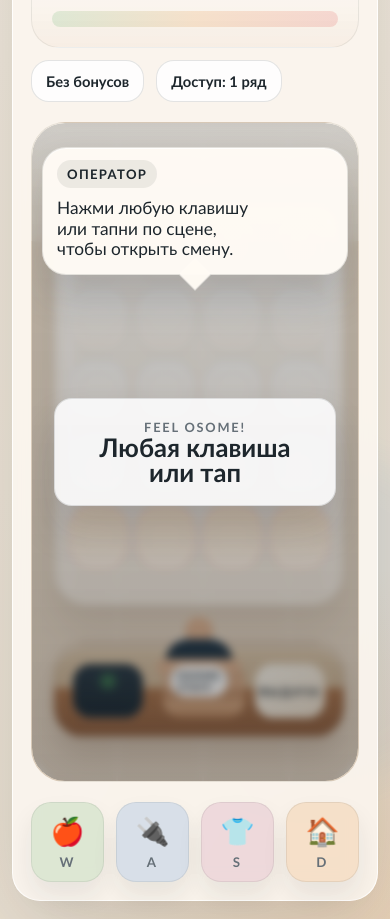
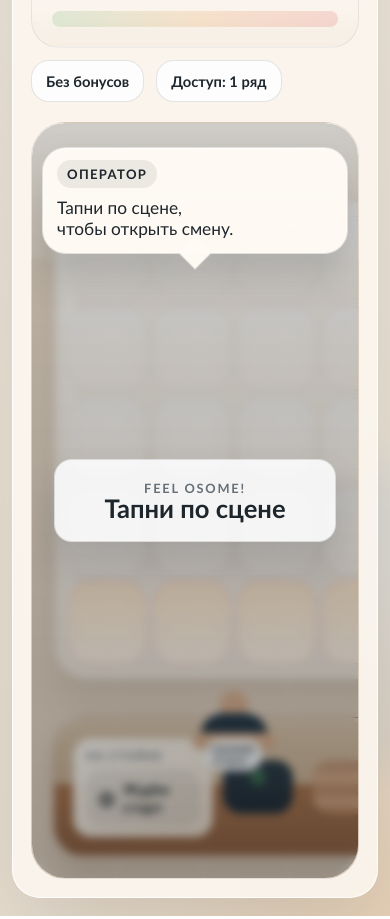
Before and after one commit to ilyamirin/osome, a website: page index.html in a window 390 px wide. Shown: the part 380-1299 px from the top of the page. Drawn offline with Linux system fonts and the light colour scheme.

Commit message:
Switch order matching to tap interactions

```diff
--- a/game.js
+++ b/game.js
@@ -1,8 +1,8 @@
 const ORDER_TYPES = {
-  food: { key: "W", code: "KeyW", icon: "🍎", label: "Еда", className: "food" },
-  tech: { key: "A", code: "KeyA", icon: "🔌", label: "Электроника", className: "tech" },
-  wear: { key: "S", code: "KeyS", icon: "👕", label: "Одежда", className: "wear" },
-  home: { key: "D", code: "KeyD", icon: "🏠", label: "Дом", className: "home" },
+  food: { icon: "🍎", label: "Еда", className: "food" },
+  tech: { icon: "🔌", label: "Электроника", className: "tech" },
+  wear: { icon: "👕", label: "Одежда", className: "wear" },
+  home: { icon: "🏠", label: "Дом", className: "home" },
 };
 
 const PHASES = [
@@ -54,6 +54,10 @@ const DOM = {
   sceneDialogue: document.querySelector("#scene-dialogue"),
   sceneDialogueLabel: document.querySelector("#scene-dialogue-label"),
   sceneDialogueText: document.querySelector("#scene-dialogue-text"),
+  activeOrder: document.querySelector("#active-order"),
+  activeOrderBadge: document.querySelector("#active-order-badge"),
+  activeOrderIcon: document.querySelector("#active-order-icon"),
+  activeOrderName: document.querySelector("#active-order-name"),
   overlay: document.querySelector("#game-over-overlay"),
   resultScore: document.querySelector("#result-score"),
   resultServed: document.querySelector("#result-served"),
@@ -61,7 +65,6 @@ const DOM = {
   resultTime: document.querySelector("#result-time"),
   musicToggle: document.querySelector("#music-toggle"),
   toastStack: document.querySelector("#toast-stack"),
-  controlButtons: [...document.querySelectorAll(".control-button")],
 };
 
 const boardCells = [];
@@ -94,6 +97,7 @@ const state = {
   quarrelSpreadAt: 0,
   quarrelCells: [],
   rushUntil: 0,
+  currentOrder: null,
   activeSpeakerId: null,
   activeSpeechText: "",
   activeSpeechLabel: "",
@@ -156,6 +160,7 @@ function resetRoundState() {
   state.quarrelSpreadAt = 0;
   state.quarrelCells = [];
   state.rushUntil = 0;
+  state.currentOrder = getRandomOrder();
   state.activeSpeakerId = null;
   state.activeSpeechText = "";
   state.activeSpeechLabel = "";
@@ -192,8 +197,9 @@ function setStandby() {
   state.quarrelSpreadAt = 0;
   state.quarrelCells = [];
   state.rushUntil = 0;
+  state.currentOrder = null;
   state.activeSpeakerId = null;
-  state.activeSpeechText = "Нажми любую клавишу или тапни по сцене, чтобы открыть смену.";
+  state.activeSpeechText = "Тапни по сцене, чтобы открыть смену.";
   state.activeSpeechLabel = "Оператор";
   state.speechSwitchAt = 0;
   state.lastFrame = 0;
@@ -312,37 +318,39 @@ function isQuarrelCell(row, col) {
   return state.quarrelCells.some((cell) => cell.row === row && cell.col === col);
 }
 
-function serviceInput(order) {
+function handleCellTap(row, col) {
   if (!state.running) {
     return;
   }
 
-  pressButton(order);
-
-  const accessible = getAccessibleClients();
-  const quarrelTarget = accessible.find(({ row, col }) => isQuarrelCell(row, col));
-  if (quarrelTarget) {
-    serveClient(quarrelTarget.row, quarrelTarget.col, true);
+  const client = state.board[row]?.[col];
+  if (!client) {
     return;
   }
 
-  const match = accessible.find(({ client }) => client.type === order);
-  if (match) {
-    serveClient(match.row, match.col, false);
+  if (isQuarrelCell(row, col)) {
+    serveClient(row, col, true);
     return;
   }
 
-  registerMiss();
+  if (client.type === state.currentOrder) {
+    serveClient(row, col, false);
+    return;
+  }
+
+  registerMiss(client, row, col);
 }
 
-function registerMiss() {
+function registerMiss(targetClient, row, col) {
   const now = performance.now();
-  const accessible = getAccessibleClients();
-  if (accessible.length > 0) {
-    accessible[0].client.angryUntil = now + 900;
-    state.activeSpeakerId = accessible[0].client.id;
+  const fallback = getAccessibleClients()[0] || null;
+  const selected = targetClient ? { client: targetClient, row, col } : fallback;
+
+  if (selected) {
+    selected.client.angryUntil = now + 900;
+    state.activeSpeakerId = selected.client.id;
     state.activeSpeechText = sample(CUSTOMER_QUOTES.angry);
-    state.activeSpeechLabel = getSpeechLabel(accessible[0].row, accessible[0].col, true, false);
+    state.activeSpeechLabel = getSpeechLabel(selected.row, selected.col, true, false);
     state.speechSwitchAt = now + 2_000;
   }
 
@@ -395,6 +403,7 @@ function serveClient(row, col, fromQuarrel) {
 
   state.score += points;
   state.slowdowns.push(now + 3_000);
+  state.currentOrder = getRandomOrder();
 
   if (state.combo >= 5 && now >= state.flowUntil) {
     state.flowUntil = now + 10_000;
@@ -646,6 +655,7 @@ function render() {
   DOM.queuePill.textContent = `Доступ: ${state.accessRows} ${pluralRows(state.accessRows)}`;
   DOM.sceneDialogueLabel.textContent = state.activeSpeechLabel || "Оператор";
   DOM.sceneDialogueText.textContent = state.activeSpeechText || "";
+  renderActiveOrder();
 
   const statuses = [];
   if (now < state.flowUntil) {
@@ -667,6 +677,9 @@ function render() {
     cell.className = "cell";
     if (row < state.accessRows) {
       cell.classList.add("accessible");
+    }
+    if (client) {
+      cell.classList.add("has-customer");
     }
     if (isQuarrelCell(row, col)) {
       cell.classList.add("quarrel");
@@ -702,7 +715,7 @@ function render() {
         </div>
         <div class="order-badge ${type.className}">
           <span>${type.icon}</span>
-          <span>${type.key}</span>
+          <span>${type.label}</span>
         </div>
       </div>
     `;
@@ -764,7 +777,7 @@ function updateActiveSpeech(now) {
   if (state.awaitingStart) {
     state.activeSpeakerId = null;
     state.activeSpeechLabel = "Оператор";
-    state.activeSpeechText = "Нажми любую клавишу или тапни по сцене, чтобы открыть смену.";
+    state.activeSpeechText = "Тапни по сцене, чтобы открыть смену.";
     return;
   }
 
@@ -869,6 +882,22 @@ function renderToasts() {
     .join("");
 }
 
+function renderActiveOrder() {
+  if (!state.currentOrder) {
+    DOM.activeOrder.dataset.order = "idle";
+    DOM.activeOrderBadge.className = "active-order-badge";
+    DOM.activeOrderIcon.textContent = "◎";
+    DOM.activeOrderName.textContent = "Ждём старт";
+    return;
+  }
+
+  const order = ORDER_TYPES[state.currentOrder];
+  DOM.activeOrder.dataset.order = state.currentOrder;
+  DOM.activeOrderBadge.className = `active-order-badge ${order.className}`;
+  DOM.activeOrderIcon.textContent = order.icon;
+  DOM.activeOrderName.textContent = order.label;
+}
+
 function formatNumber(value) {
   return new Intl.NumberFormat("ru-RU").format(value);
 }
@@ -888,15 +917,6 @@ function pluralRows(value) {
     return "ряда";
   }
   return "рядов";
-}
-
-function pressButton(order) {
-  const button = DOM.controlButtons.find((item) => item.dataset.order === order);
-  if (!button) {
-    return;
-  }
-  button.classList.add("is-pressed");
-  window.setTimeout(() => button.classList.remove("is-pressed"), 120);
 }
 
 function sample(items) {
@@ -996,32 +1016,20 @@ function handleSceneTap(event) {
   if (event.target.closest(".sound-toggle")) {
     return;
   }
-  if (event.target.closest(".control-button")) {
-    return;
-  }
   if (state.awaitingStart && DOM.overlay.classList.contains("hidden")) {
     startGame();
   }
 }
 
-function onKeyDown(event) {
-  if (state.awaitingStart && DOM.overlay.classList.contains("hidden")) {
-    event.preventDefault();
-    startGame();
+function onBoardPointerDown(event) {
+  const cell = event.target.closest(".cell");
+  if (!cell) {
     return;
   }
 
-  if (!state.running) {
-    return;
-  }
-
-  const order = Object.keys(ORDER_TYPES).find((key) => ORDER_TYPES[key].code === event.code);
-  if (!order) {
-    return;
-  }
-
-  event.preventDefault();
-  serviceInput(order);
+  const row = Number(cell.dataset.row);
+  const col = Number(cell.dataset.col);
+  handleCellTap(row, col);
 }
 
 initBoardMarkup();
@@ -1032,13 +1040,4 @@ DOM.menuButton.addEventListener("click", setStandby);
 DOM.musicToggle.addEventListener("click", toggleMusic);
 DOM.stageSurface.addEventListener("pointerdown", handleSceneTap);
 DOM.introOverlay.addEventListener("pointerdown", handleSceneTap);
-DOM.controlButtons.forEach((button) => {
-  button.addEventListener("click", () => {
-    if (state.awaitingStart) {
-      startGame();
-      return;
-    }
-    serviceInput(button.dataset.order);
-  });
-});
-window.addEventListener("keydown", onKeyDown);
+DOM.board.addEventListener("pointerdown", onBoardPointerDown);
--- a/index.html
+++ b/index.html
@@ -83,10 +83,16 @@
                     </div>
 
                     <div class="counter-desk">
+                      <div class="desk-item active-order" id="active-order">
+                        <span class="active-order-label">На стойке</span>
+                        <div class="active-order-badge" id="active-order-badge">
+                          <span class="active-order-icon" id="active-order-icon">◎</span>
+                          <span class="active-order-name" id="active-order-name">Ждём старт</span>
+                        </div>
+                      </div>
                       <div class="desk-item scanner-unit"></div>
                       <div class="desk-item terminal-unit"></div>
                       <div class="desk-item parcel-stack"></div>
-                      <div class="desk-item desk-note">выдача</div>
                     </div>
                   </div>
                 </div>
@@ -94,29 +100,10 @@
                 <div class="intro-overlay" id="intro-overlay">
                   <div class="intro-card">
                     <p class="eyebrow">Feel Osome!</p>
-                    <h2>Любая клавиша или тап</h2>
+                    <h2>Тапни по сцене</h2>
                   </div>
                 </div>
               </div>
-
-              <section class="controls-panel">
-                <button class="control-button food" data-order="food" type="button">
-                  <span>🍎</span>
-                  <small>W</small>
-                </button>
-                <button class="control-button tech" data-order="tech" type="button">
-                  <span>🔌</span>
-                  <small>A</small>
-                </button>
-                <button class="control-button wear" data-order="wear" type="button">
-                  <span>👕</span>
-                  <small>S</small>
-                </button>
-                <button class="control-button home" data-order="home" type="button">
-                  <span>🏠</span>
-                  <small>D</small>
-                </button>
-              </section>
             </section>
           </section>
         </section>
--- a/styles.css
+++ b/styles.css
@@ -200,8 +200,7 @@ button {
 
 .primary-action,
 .secondary-action,
-.sound-toggle,
-.control-button {
+.sound-toggle {
   border: 0;
   cursor: pointer;
   transition:
@@ -235,8 +234,7 @@ button {
 
 .primary-action:hover,
 .secondary-action:hover,
-.sound-toggle:hover,
-.control-button:hover {
+.sound-toggle:hover {
   transform: translateY(-2px);
 }
 
@@ -297,22 +295,6 @@ button {
 .scene-panel {
   display: grid;
   gap: 16px;
-}
-
-.control-button.food {
-  background: rgba(77, 169, 90, 0.16);
-}
-
-.control-button.tech {
-  background: rgba(47, 127, 214, 0.16);
-}
-
-.control-button.wear {
-  background: rgba(182, 88, 143, 0.16);
-}
-
-.control-button.home {
-  background: rgba(225, 139, 53, 0.18);
 }
 
 .facility-stage {
@@ -423,6 +405,10 @@ button {
     linear-gradient(180deg, rgba(255, 255, 255, 0.34), rgba(29, 38, 44, 0.02));
   border-color: rgba(239, 90, 77, 0.24);
   animation: accessPulse 1.7s ease-in-out infinite;
+}
+
+.cell.has-customer {
+  cursor: pointer;
 }
 
 .cell.quarrel {
@@ -659,6 +645,59 @@ button {
     0 12px 22px rgba(29, 38, 44, 0.08);
 }
 
+.active-order {
+  display: grid;
+  align-content: center;
+  gap: 8px;
+  padding: 10px 12px;
+  background: linear-gradient(145deg, rgba(255, 250, 243, 0.96), rgba(242, 229, 212, 0.92));
+  border: 1px solid rgba(113, 74, 49, 0.16);
+}
+
+.active-order-label {
+  color: var(--muted);
+  font-size: 0.7rem;
+  font-weight: 800;
+  letter-spacing: 0.12em;
+  text-transform: uppercase;
+}
+
+.active-order-badge {
+  display: inline-flex;
+  align-items: center;
+  gap: 8px;
+  width: fit-content;
+  max-width: 100%;
+  padding: 10px 12px;
+  border-radius: 16px;
+  background: rgba(29, 38, 44, 0.08);
+  font-weight: 800;
+}
+
+.active-order-badge.food {
+  background: rgba(77, 169, 90, 0.18);
+}
+
+.active-order-badge.tech {
+  background: rgba(47, 127, 214, 0.18);
+}
+
+.active-order-badge.wear {
+  background: rgba(182, 88, 143, 0.18);
+}
+
+.active-order-badge.home {
+  background: rgba(225, 139, 53, 0.2);
+}
+
+.active-order-icon {
+  font-size: 1.2rem;
+}
+
+.active-order-name {
+  font-size: 0.98rem;
+}
+
 .counter-set {
   position: relative;
   width: min(100%, 700px);
@@ -724,7 +763,7 @@ button {
 
 .counter-desk {
   display: grid;
-  grid-template-columns: 88px 1fr 96px 90px;
+  grid-template-columns: minmax(170px, 1.15fr) 88px 1fr 96px;
   align-items: center;
   gap: 14px;
   min-height: 116px;
@@ -776,17 +815,6 @@ button {
     repeating-linear-gradient(180deg, #b9855d 0, #b9855d 12px, #cc9b73 12px, #cc9b73 24px);
 }
 
-.desk-note {
-  display: grid;
-  place-items: center;
-  background: linear-gradient(145deg, #f5efe4, #eadac6);
-  color: var(--ink);
-  font-weight: 800;
-  text-transform: uppercase;
-  letter-spacing: 0.16em;
-  font-size: 0.72rem;
-}
-
 .intro-overlay {
   position: absolute;
   inset: 0;
@@ -807,40 +835,6 @@ button {
 
 .intro-card h2 {
   font-size: clamp(1.6rem, 3vw, 2.3rem);
-}
-
-.controls-panel {
-  display: grid;
-  grid-template-columns: repeat(4, minmax(0, 1fr));
-  gap: 12px;
-}
-
-.control-button {
-  display: flex;
-  flex-direction: column;
-  align-items: center;
-  justify-content: center;
-  gap: 6px;
-  min-height: 88px;
-  border-radius: 24px;
-  border: 1px solid rgba(29, 38, 44, 0.08);
-  background: rgba(255, 255, 255, 0.86);
-  box-shadow: 0 14px 26px rgba(29, 38, 44, 0.08);
-}
-
-.control-button.is-pressed {
-  transform: translateY(1px) scale(0.98);
-  box-shadow: 0 8px 14px rgba(29, 38, 44, 0.08);
-}
-
-.control-button span {
-  font-size: 1.7rem;
-}
-
-.control-button small {
-  color: var(--muted);
-  font-weight: 800;
-  letter-spacing: 0.16em;
 }
 
 .toast-stack {
@@ -1004,21 +998,9 @@ button {
   }
 
   .counter-desk {
-    grid-template-columns: 70px 1fr 82px 70px;
+    grid-template-columns: minmax(140px, 1fr) 70px 1fr 82px;
     gap: 10px;
     min-height: 92px;
-  }
-
-  .controls-panel {
-    position: sticky;
-    bottom: 0;
-    z-index: 6;
-    padding-top: 4px;
-  }
-
-  .control-button {
-    min-height: 80px;
-    border-radius: 20px;
   }
 
   .scene-dialogue {
```
